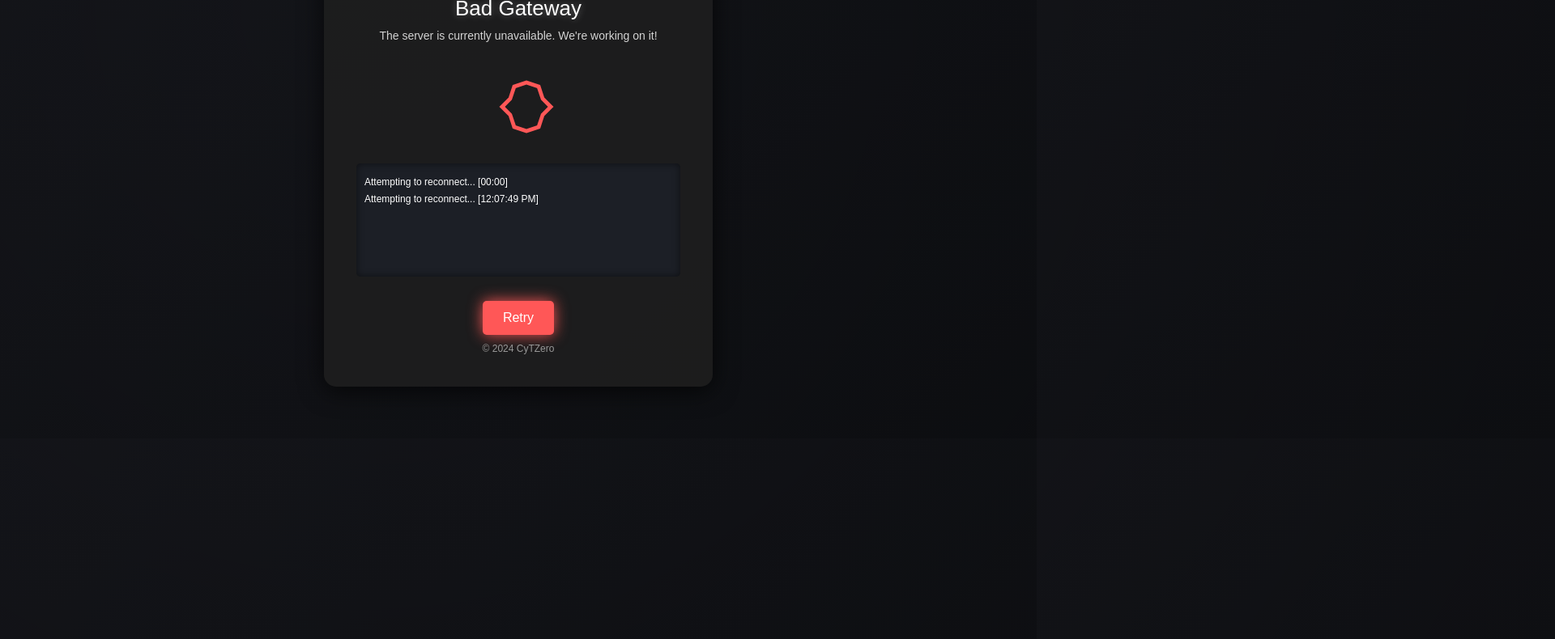
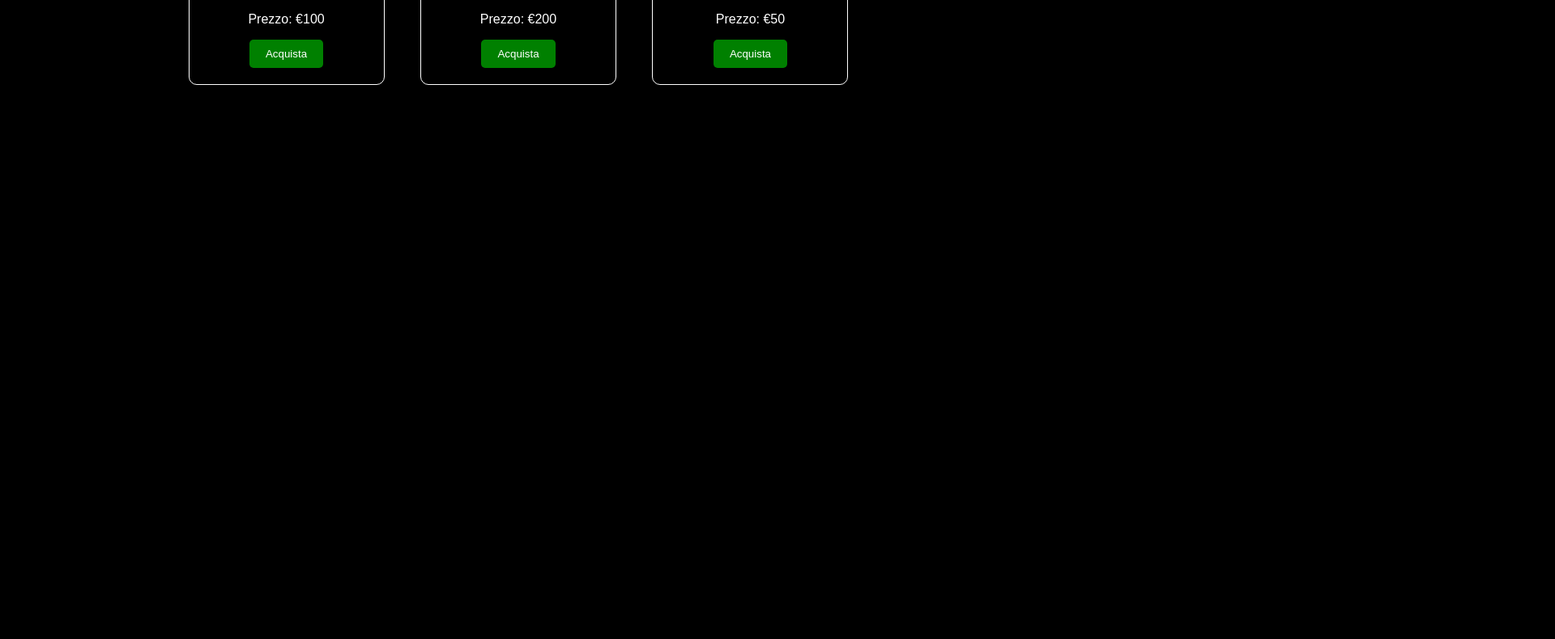
Before and after one commit to CyTZeroHackers/cytzero.github.io, a plain HTML site: page index.html in a window 1280 px wide. Shown: the part 258-1048 px from the top of the page at 81% size, 1920 px wide, since content can reach past the window. After the commit the page ends 800 px from the top, so only its background shows below. Drawn offline with Linux system fonts and the light colour scheme.

Commit message:
Update index.html

```diff
--- a/index.html
+++ b/index.html
@@ -1,233 +1,58 @@
 <!DOCTYPE html>
-<html lang="en">
+<html lang="it">
 <head>
     <meta charset="UTF-8">
     <meta name="viewport" content="width=device-width, initial-scale=1.0">
-    <title>503 Bad Gateway - Server Error</title>
+    <title>Hacking Shop</title>
     <style>
         body {
-            margin: 0;
-            padding: 0;
-            display: flex;
-            justify-content: center;
-            align-items: center;
-            height: 100vh;
-            background: linear-gradient(135deg, #2a2c36, #1c1f26);
-            font-family: 'Poppins', sans-serif;
-            color: #ffffff;
-            overflow: hidden;
+            background-color: black;
+            color: white;
+            font-family: Arial, sans-serif;
+            text-align: center;
         }
-
-        /* Animated Background */
-        body:before {
-            content: '';
-            position: absolute;
-            top: -50px;
-            left: -50px;
-            width: 200%;
-            height: 200%;
-            background: radial-gradient(circle, rgba(0,0,0,0.5), rgba(0,0,0,0.7));
-            background-size: 200% 200%;
-            animation: backgroundAnimation 20s ease infinite;
-            z-index: -1;
+        h1 {
+            margin-top: 50px;
         }
-
-        @keyframes backgroundAnimation {
-            0% { background-position: 0% 0%; }
-            50% { background-position: 100% 100%; }
-            100% { background-position: 0% 0%; }
+        .product {
+            border: 1px solid white;
+            padding: 20px;
+            margin: 20px;
+            border-radius: 10px;
+            display: inline-block;
+            width: 200px;
         }
-
-        /* Error Container */
-        .error-container {
-            background: rgba(30, 30, 30, 0.9);
-            padding: 40px;
-            border-radius: 15px;
-            box-shadow: 0px 5px 30px rgba(0, 0, 0, 0.7);
-            text-align: center;
-            width: 400px;
-            animation: fadeIn 1s forwards;
+        .button {
+            background-color: green;
+            color: white;
+            padding: 10px 20px;
+            border: none;
+            border-radius: 5px;
+            cursor: pointer;
         }
-
-        @keyframes fadeIn {
-            from { opacity: 0; transform: translateY(-30px); }
-            to { opacity: 1; transform: translateY(0); }
-        }
-
-        /* Error Code Style */
-        .error-code {
-            font-size: 120px; /* Larger size */
-            font-weight: 700;
-            color: #ff5757;
-            margin: 0;
-            animation: glitch 1.5s infinite;
-        }
-
-        @keyframes glitch {
-            0% { transform: translate(0); }
-            20% { transform: translate(-2px, -2px); }
-            40% { transform: translate(2px, 2px); }
-            60% { transform: translate(-1px, 1px); }
-            80% { transform: translate(1px, -1px); }
-            100% { transform: translate(0); }
-        }
-
-        .error-title {
-            font-size: 26px; /* Larger title */
-            margin: 10px 0;
-            text-shadow: 0 0 10px rgba(255, 255, 255, 0.3);
-            animation: textFlicker 3s infinite;
-        }
-
-        @keyframes textFlicker {
-            0%, 19%, 21%, 23%, 25%, 54%, 56%, 100% { opacity: 1; }
-            20%, 24%, 55% { opacity: 0; }
-        }
-
-        .error-message {
-            font-size: 14px; /* Slightly larger */
-            color: #d3d3d3;
-            margin-top: 10px;
-            animation: slideIn 1s forwards;
-        }
-
-        @keyframes slideIn {
-            from { transform: translateY(20px); opacity: 0; }
-            to { transform: translateY(0); opacity: 1; }
-        }
-
-        /* Gear Animation */
-        .gear-container {
-            margin-top: 30px;
-            position: relative;
-            width: 100px; /* Larger gear */
-            height: 100px;
-            margin-left: auto;
-            margin-right: auto;
-            animation: spin 4s infinite linear;
-        }
-
-        @keyframes spin {
-            from { transform: rotate(0deg); }
-            to { transform: rotate(360deg); }
-        }
-
-        .gear {
-            stroke: #ff5757;
-            stroke-width: 3;
-            fill: none;
-            animation: pulse 1.5s infinite alternate;
-        }
-
-        @keyframes pulse {
-            0% { stroke-width: 3; }
-            100% { stroke-width: 5; }
-        }
-
-        /* Retry Button */
-        .retry-button {
-            display: inline-block;
-            margin-top: 30px;
-            padding: 12px 25px; /* Larger button */
-            background: #ff5757;
-            color: white;
-            text-decoration: none;
-            border-radius: 5px;
-            font-size: 16px; /* Larger font */
-            cursor: pointer;
-            box-shadow: 0 0 20px rgba(255, 87, 87, 0.6);
-            transition: background-color 0.3s, box-shadow 0.3s;
-            animation: glowRetry 2s infinite alternate;
-        }
-
-        @keyframes glowRetry {
-            0% { box-shadow: 0 0 10px rgba(255, 87, 87, 0.8); }
-            100% { box-shadow: 0 0 20px rgba(255, 87, 87, 1); }
-        }
-
-        .retry-button:hover {
-            background: #ff2e2e;
-            box-shadow: 0 0 30px rgba(255, 87, 87, 1);
-        }
-
-        /* Console Log */
-        .console-log {
-            margin-top: 20px;
-            background: #1c1f26;
-            padding: 10px;
-            height: 120px; /* Increased height */
-            overflow-y: auto;
-            color: #fff;
-            font-size: 12px; /* Larger font */
-            border-radius: 5px;
-            box-shadow: inset 0 0 10px rgba(0, 0, 0, 0.5);
-            text-align: left;
-        }
-
-        .console-log p {
-            margin: 5px 0;
-            line-height: 1.4;
-        }
-
-        .footer {
-            margin-top: 10px;
-            font-size: 12px; /* Slightly larger footer */
-            color: #999;
+        .button:hover {
+            background-color: darkgreen;
         }
     </style>
 </head>
 <body>
-    <div class="error-container">
-        <div class="error-code">503</div>
-        <div class="error-title">Bad Gateway</div>
-        <div class="error-message">The server is currently unavailable. We're working on it!</div>
 
-        <!-- Gear Animation -->
-        <div class="gear-container">
-            <svg class="gear" xmlns="http://www.w3.org/2000/svg" viewBox="0 0 100 100" width="100" height="100">
-                <path d="M50,10 L60,20 L75,25 L80,40 L75,55 L60,60 L50,70 L40,60 L25,55 L20,40 L25,25 L40,20 Z"></path>
-            </svg>
-        </div>
-
-        <!-- Console Log -->
-        <div class="console-log" id="console-log">
-            <p>Attempting to reconnect... <span class="log-time">[00:00]</span></p>
-        </div>
-
-        <div class="retry-button" onclick="retryPage()">Retry</div>
-
-        <div class="footer">&copy; 2024 CyTZero</div>
+    <h1>Benvenuti nel nostro Hacking Shop</h1>
+    <div class="product">
+        <h2>Strumento di Penetration Testing</h2>
+        <p>Prezzo: €100</p>
+        <button class="button">Acquista</button>
+    </div>
+    <div class="product">
+        <h2>Corso di Hacking Etico</h2>
+        <p>Prezzo: €200</p>
+        <button class="button">Acquista</button>
+    </div>
+    <div class="product">
+        <h2>VPN Premium</h2>
+        <p>Prezzo: €50</p>
+        <button class="button">Acquista</button>
     </div>
 
-    <script>
-        // Log simulation with timestamps
-        const logs = [
-            'Attempting to reconnect...',
-            'Failed to reach the server. Retrying...',
-            'Server overload. Attempting to route traffic...',
-            'Reconnecting to backup server...',
-            'Error: Server unresponsive.',
-            'Retrying in 5 seconds...'
-        ];
-
-        let logIndex = 0;
-
-        function updateLogs() {
-            const logArea = document.getElementById('console-log');
-            const newLog = document.createElement('p');
-            newLog.textContent = logs[logIndex] + ' [' + new Date().toLocaleTimeString() + ']';
-            logArea.appendChild(newLog);
-            logArea.scrollTop = logArea.scrollHeight;
-            logIndex = (logIndex + 1) % logs.length;
-        }
-
-        setInterval(updateLogs, 3000);  // Updates log every 3 seconds
-
-        // Retry function reloads the page
-        function retryPage() {
-            document.querySelector('.retry-button').textContent = 'Retrying...';
-            setTimeout(() => location.reload(), 2000);
-        }
-    </script>
 </body>
 </html>
```
